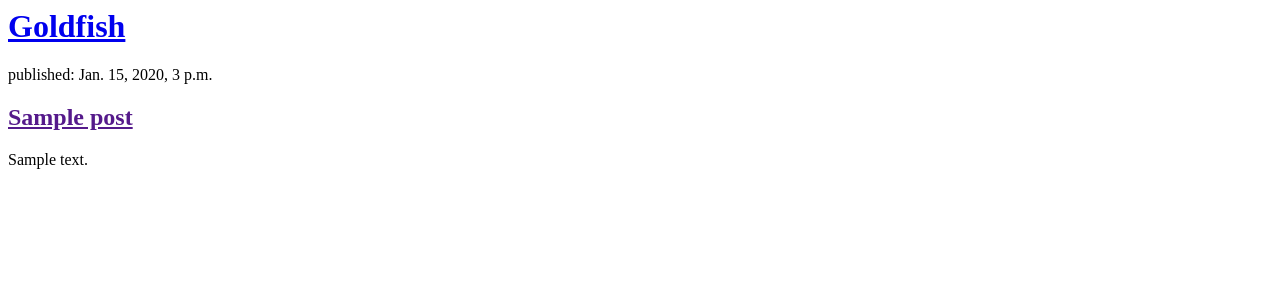
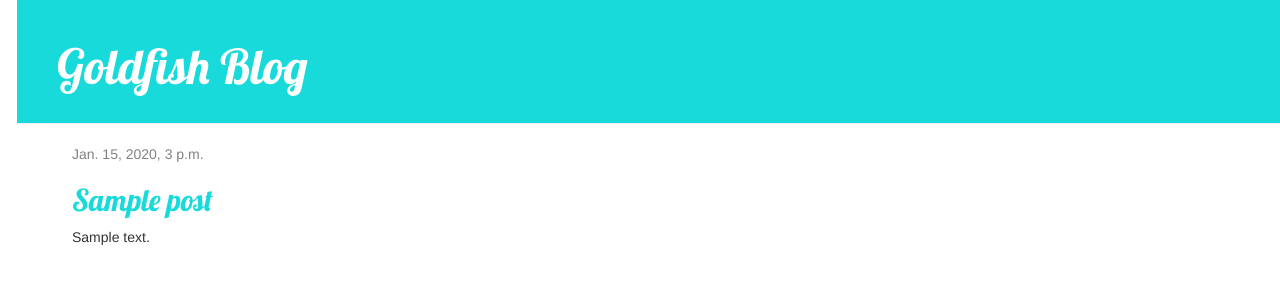
Before and after one commit to athiki/my-first-blog, a Django app: template blog/templates/blog/post_list.html in a window 1280 px wide. Shown: the top 300 px of the page. Run offline with Django 3.2, Linux system fonts and the light colour scheme; the template is opened without the code that fills it: values that come from a table or form of the project are taken from there, others are empty; tables that the repository leaves empty hold one stand-in row (values such as "Sample post"); some libraries are stand-ins or nearby versions.

Commit message:
Added view and template for detailed blog post as well as CSS for the site.

```diff
--- /dev/null
+++ b/blog/static/css/blog.css
@@ -0,0 +1,49 @@
+h1 a, h2 a {
+    color: #19dada;
+    font-family: 'Lobster';
+}
+body {
+    padding-left: 17px;
+}
+.page-header {
+    background-color: #19dada;
+    margin-top: 0;
+    padding: 20px 20px 20px 40px;
+}
+
+.page-header h1, .page-header h1 a, .page-header h1 a:visited, .page-header h1 a:active {
+    color: #ffffff;
+    font-size: 36pt;
+    text-decoration: none;
+}
+
+.content {
+    margin-left: 40px;
+}
+
+h1, h2, h3, h4 {
+    font-family: 'Lobster', cursive;
+}
+
+.date {
+    color: #828282;
+}
+
+.save {
+    float: right;
+}
+
+.post-form textarea, .post-form input {
+    width: 100%;
+}
+
+.top-menu, .top-menu:hover, .top-menu:visited {
+    color: #ffffff;
+    float: right;
+    font-size: 26pt;
+    margin-right: 20px;
+}
+
+.post {
+    margin-bottom: 70px;
+}
--- /dev/null
+++ b/blog/templates/blog/base.html
@@ -0,0 +1,23 @@
+{% load staticfiles %}
+<html>
+    <head>
+        <title>Goldfish blog</title>
+        <link rel="stylesheet" href="//maxcdn.bootstrapcdn.com/bootstrap/3.2.0/css/bootstrap.min.css">
+        <link rel="stylesheet" href="//maxcdn.bootstrapcdn.com/bootstrap/3.2.0/css/bootstrap-theme.min.css">
+        <link rel="stylesheet" href="{% static 'css/blog.css' %}">
+        <link href="//fonts.googleapis.com/css?family=Lobster&subset=latin,latin-ext" rel="stylesheet" type="text/css">
+    </head>
+    <body>
+        <div class="page-header">
+            <h1><a href="/">Goldfish Blog</a></h1>
+        </div>
+        <div class="content container">
+            <div class="row">
+                <div class="col-md-8">
+                {% block content %}
+                {% endblock %}
+                </div>
+            </div>
+        </div>
+    </body>
+</html>
--- a/blog/templates/blog/post_list.html
+++ b/blog/templates/blog/post_list.html
@@ -1,19 +1,13 @@
-<html>
-    <head>
-        <title>Goldfish blog</title>
-    </head>
-<body>
-    <div>
-        <h1><a href="/">Goldfish</a></h1>
-    </div>
+{% extends 'blog/base.html' %}
 
-
+{% block content %}
     {% for post in posts %}
-    <div>
-        <p>published: {{ post.published_date }}</p>
-        <h2><a href="">{{ post.title }}</a></h2>
-        <p>{{ post.text|linebreaksbr }}</p>
-    </div>
+        <div class="post">
+            <div class="date">
+             {{ post.published_date }}
+            </div>
+            <h2><a href="{% url 'post_detail' pk=post.pk %}">{{ post.title }}</a></h2>
+            <p>{{ post.text|linebreaksbr }}</p>
+        </div>
     {% endfor %}
-</body>
-</html>
+{% endblock %}
--- a/blog/urls.py
+++ b/blog/urls.py
@@ -1,5 +1,7 @@
 from django.urls import path
 from . import views
+
 urlpatterns = [
     path('', views.post_list, name='post_list'),
+    path('post/<int:pk>/', views.post_detail, name='post_detail'),
 ]
```
Also changed, not shown: blog/templates/blog/post_detail.html (added, +13 -0 lines), blog/views.py (+6 -2 lines).
